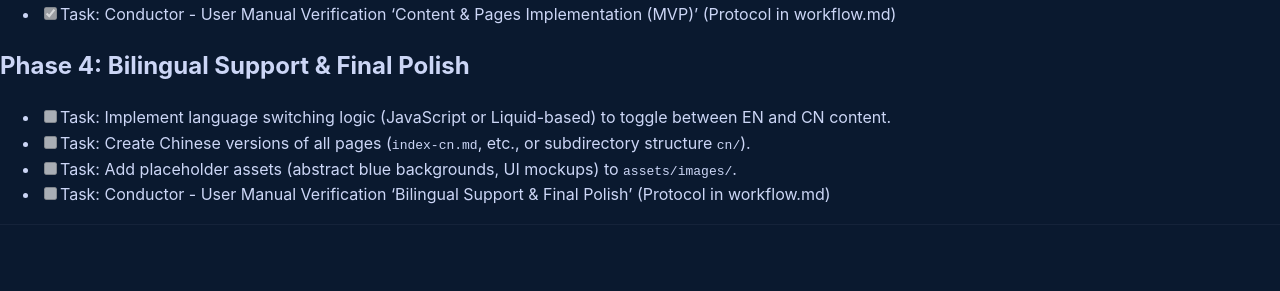
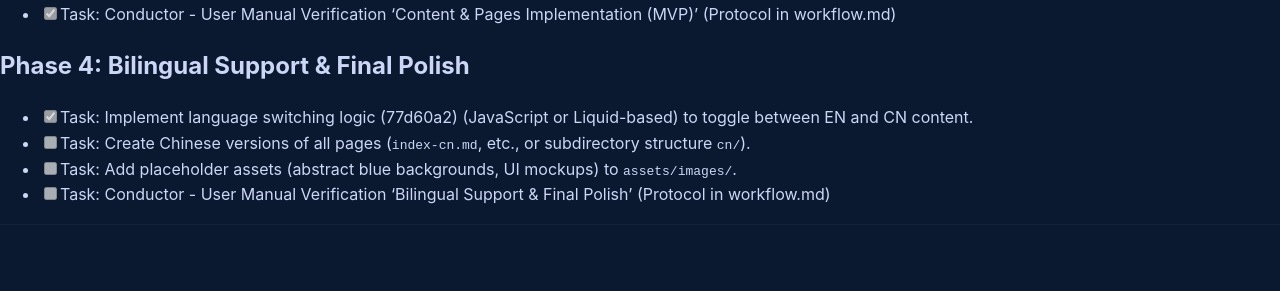
Before and after one commit to rapidaicoder/rapidaicoder.github.io, a Jekyll site: the page built from conductor/tracks/initial_setup_20260103/plan.md, in a window 1280 px wide and 1138 px high. Shown: the part 765-1056 px from the top of the window. Built offline with Jekyll 4.4.1, drawn with Linux system fonts in a browser that asks for light colours; our own code applies the rules of GitHub Pages for plain Markdown files.

Commit message:
conductor(plan): Mark task 'Implement language switching' as complete

```diff
--- a/conductor/tracks/initial_setup_20260103/plan.md
+++ b/conductor/tracks/initial_setup_20260103/plan.md
@@ -23,7 +23,7 @@
 - [x] Task: Conductor - User Manual Verification 'Content & Pages Implementation (MVP)' (Protocol in workflow.md)
 
 ## Phase 4: Bilingual Support & Final Polish
-- [ ] Task: Implement language switching logic (JavaScript or Liquid-based) to toggle between EN and CN content.
+- [x] Task: Implement language switching logic (77d60a2) (JavaScript or Liquid-based) to toggle between EN and CN content.
 - [ ] Task: Create Chinese versions of all pages (`index-cn.md`, etc., or subdirectory structure `cn/`).
 - [ ] Task: Add placeholder assets (abstract blue backgrounds, UI mockups) to `assets/images/`.
 - [ ] Task: Conductor - User Manual Verification 'Bilingual Support & Final Polish' (Protocol in workflow.md)
```
